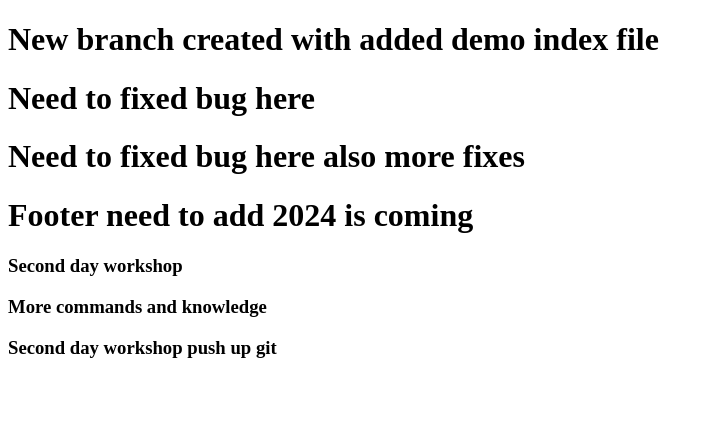
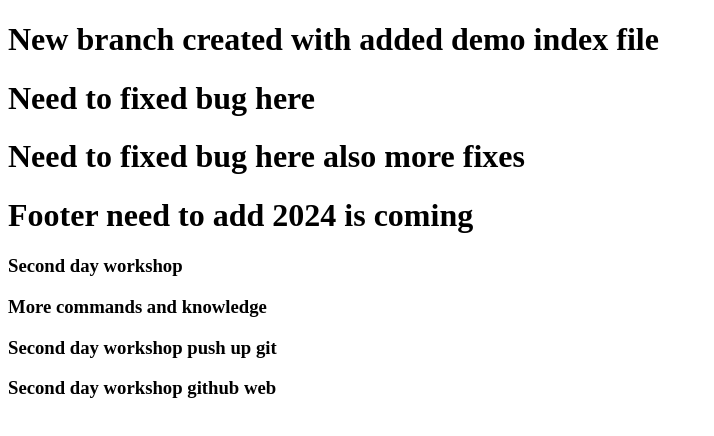
Before and after one commit to aniketbumbc/git-workshop-review, a plain HTML site: page index-1.html in a window 1280 px wide. Shown: the whole page, without its empty margins (0-714 px from the left). Drawn offline with Linux system fonts and the light colour scheme.

Commit message:
added msg tag

```diff
--- a/index-1.html
+++ b/index-1.html
@@ -15,5 +15,7 @@
     <h3>More commands and knowledge</h3>
 
     <h3>Second day workshop push up git</h3>
+
+    <h3>Second day workshop github web</h3>
   </body>
 </html>
```
